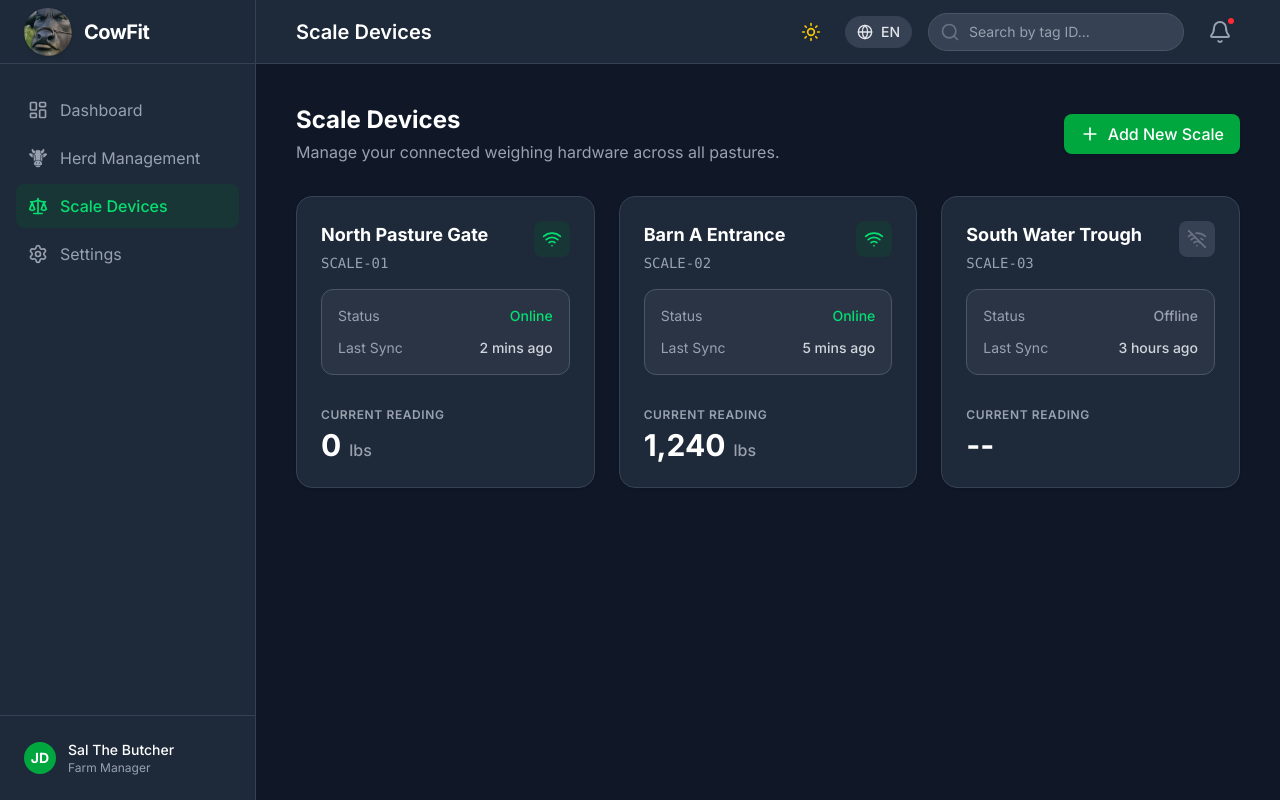
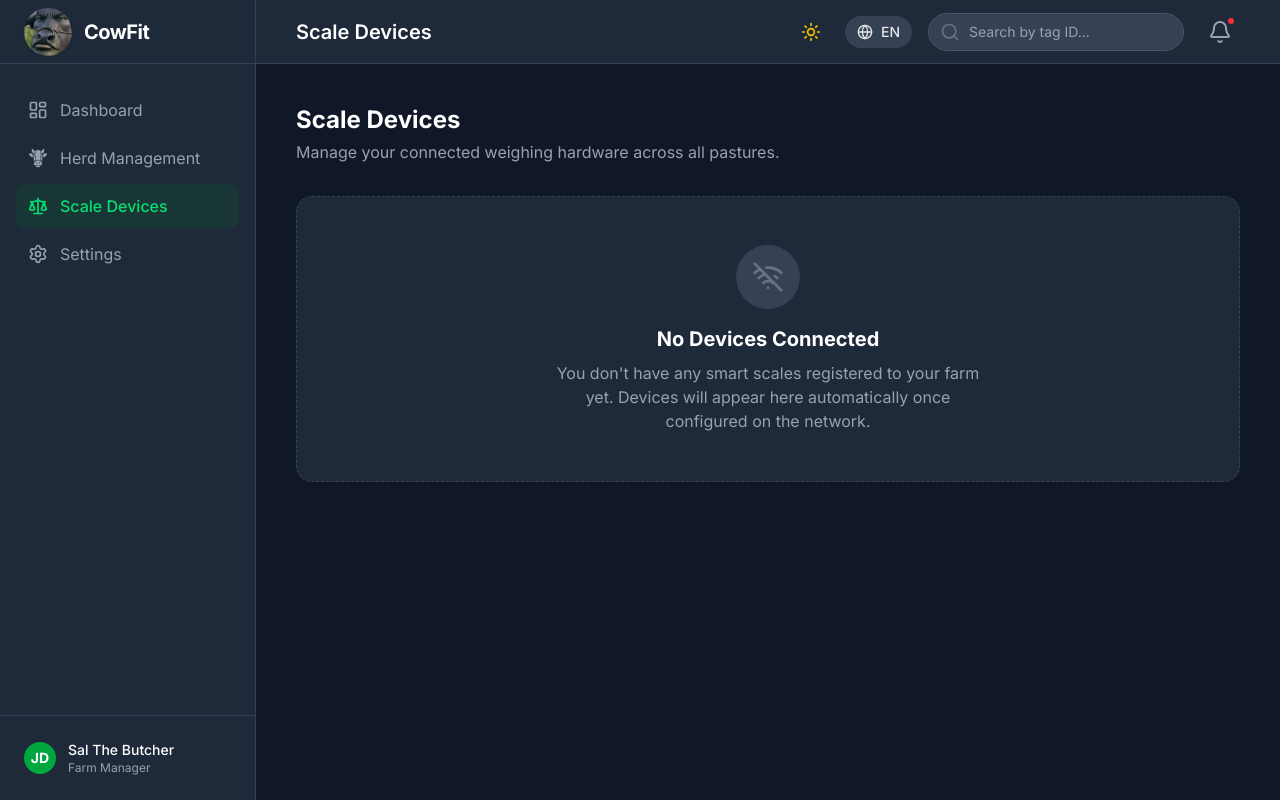
Before and after one commit to vichhekaChhan/CowDashboardSFE, a React (Vite) app: page / in a window 1280 px wide. Both pictures are taken after a click on the button "Scale Devices". Built offline with nearby package versions, Linux system fonts and the light colour scheme; a web font is replaced by a local one.

Commit message:
feat: clear mock devices and add empty state

```diff
--- a/src/pages/Devices.tsx
+++ b/src/pages/Devices.tsx
@@ -1,6 +1,6 @@
 import { useState } from 'react';
 import { useTranslation } from 'react-i18next';
-import { Plus, Wifi, WifiOff, ArrowLeft, Activity, RefreshCw, CheckCircle2, X } from 'lucide-react';
+import { Wifi, WifiOff, ArrowLeft, Activity, RefreshCw, CheckCircle2 } from 'lucide-react';
 
 interface Scale {
   id: string;
@@ -11,11 +11,7 @@ interface Scale {
   currentReading: string;
 }
 
-const initialMockScales: Scale[] = [
-  { id: 'SCALE-01', name: 'North Pasture Gate', status: 'online', battery: 85, lastSync: '2 mins ago', currentReading: '0 lbs' },
-  { id: 'SCALE-02', name: 'Barn A Entrance', status: 'online', battery: 42, lastSync: '5 mins ago', currentReading: '1,240 lbs' },
-  { id: 'SCALE-03', name: 'South Water Trough', status: 'offline', battery: 12, lastSync: '3 hours ago', currentReading: '--' },
-];
+const initialMockScales: Scale[] = [];
 
 const mockLogs = [
   { id: 1, time: '10:42 AM', type: 'Weight Recorded', details: 'Tag #8492 - 1,240 lbs', status: 'success' },
@@ -34,7 +30,6 @@ interface DevicesProps {
 export function Devices({ activeScaleId = null, setActiveScaleId = () => {}, weighingCowId = null, setWeighingCowId = () => {} }: DevicesProps) {
   const { t } = useTranslation();
   const [scalesData, setScalesData] = useState(initialMockScales);
-  const [showAddDeviceModal, setShowAddDeviceModal] = useState(false);
 
   const selectedScale = activeScaleId ? scalesData.find(s => s.id === activeScaleId) || null : null;
 
@@ -161,12 +156,9 @@ export function Devices({ activeScaleId = null, setActiveScaleId = () => {}, wei
           <h2 className="text-2xl font-bold text-gray-900 dark:text-white">{t('devices.title')}</h2>
           <p className="text-gray-500 dark:text-gray-400 mt-1">Manage your connected weighing hardware across all pastures.</p>
         </div>
-        <button onClick={() => setShowAddDeviceModal(true)} className="flex items-center space-x-2 bg-green-600 hover:bg-green-700 text-white px-4 py-2 rounded-lg font-medium transition-colors shadow-sm">
-          <Plus size={20} />
-          <span>{t('devices.addDevice')}</span>
-        </button>
       </div>
 
+      {scalesData.length > 0 ? (
         <div className="grid grid-cols-1 md:grid-cols-2 lg:grid-cols-3 gap-6">
           {scalesData.map((scale) => (
             <div
@@ -207,56 +199,15 @@ export function Devices({ activeScaleId = null, setActiveScaleId = () => {}, wei
             </div>
           ))}
         </div>
-
-      {/* Add Device Modal */}
-      {showAddDeviceModal && (
-        <div className="fixed inset-0 bg-black/40 backdrop-blur-sm z-[60] flex items-center justify-center p-4 animate-in fade-in duration-200">
-          <div className="bg-white dark:bg-gray-800 rounded-2xl shadow-xl w-full max-w-lg overflow-hidden animate-in zoom-in-95 duration-200 border border-gray-200 dark:border-gray-700">
-            <div className="p-6 border-b border-gray-100 dark:border-gray-700 flex justify-between items-center bg-gray-50 dark:bg-gray-800/50">
-              <div>
-                <h3 className="text-xl font-bold text-gray-900 dark:text-white">Add New Scale</h3>
-                <p className="text-sm text-gray-500 dark:text-gray-400 mt-1">Connect a new weighing scale to your network</p>
+      ) : (
+        <div className="bg-white dark:bg-gray-800 rounded-2xl border border-dashed border-gray-300 dark:border-gray-700 p-12 flex flex-col items-center justify-center text-center">
+          <div className="w-16 h-16 bg-gray-100 dark:bg-gray-700 rounded-full flex items-center justify-center mb-4">
+            <WifiOff className="w-8 h-8 text-gray-400 dark:text-gray-500" />
           </div>
-              <button onClick={() => setShowAddDeviceModal(false)} className="p-2 text-gray-400 hover:bg-gray-200 dark:hover:bg-gray-700 rounded-full transition-colors">
-                <X size={20} />
-              </button>
-            </div>
-
-            <form className="p-6 space-y-4" onSubmit={(e) => {
-              e.preventDefault();
-              const formData = new FormData(e.currentTarget);
-              const newScale = {
-                id: formData.get('scaleId') as string,
-                name: formData.get('name') as string,
-                status: 'online',
-                battery: 100,
-                lastSync: 'Just now',
-                currentReading: '0 lbs'
-              };
-              setScalesData([...scalesData, newScale]);
-              setShowAddDeviceModal(false);
-            }}>
-              <div className="space-y-4">
-                <div>
-                  <label className="block text-sm font-medium text-gray-700 dark:text-gray-300 mb-1">Scale ID / MAC Address</label>
-                  <input name="scaleId" required type="text" placeholder="e.g. SCALE-04" className="w-full px-4 py-2 border border-gray-300 dark:border-gray-600 rounded-lg focus:ring-2 focus:ring-green-500 focus:border-green-500 bg-white dark:bg-gray-700 text-gray-900 dark:text-white outline-none transition-colors" />
-                </div>
-                <div>
-                  <label className="block text-sm font-medium text-gray-700 dark:text-gray-300 mb-1">Scale Location Name</label>
-                  <input name="name" required type="text" placeholder="e.g. West Gate" className="w-full px-4 py-2 border border-gray-300 dark:border-gray-600 rounded-lg focus:ring-2 focus:ring-green-500 focus:border-green-500 bg-white dark:bg-gray-700 text-gray-900 dark:text-white outline-none transition-colors" />
-                </div>
-              </div>
-
-              <div className="pt-6 flex justify-end gap-3 border-t border-gray-100 dark:border-gray-700 mt-6">
-                <button type="button" onClick={() => setShowAddDeviceModal(false)} className="px-5 py-2.5 bg-white dark:bg-gray-800 border border-gray-300 dark:border-gray-600 text-gray-700 dark:text-gray-300 rounded-lg hover:bg-gray-50 dark:hover:bg-gray-700 font-medium transition-colors">
-                  Cancel
-                </button>
-                <button type="submit" className="px-5 py-2.5 bg-green-600 text-white rounded-lg hover:bg-green-700 font-medium transition-colors shadow-sm">
-                  Add Scale
-                </button>
-              </div>
-            </form>
-          </div>
+          <h3 className="text-xl font-bold text-gray-900 dark:text-white mb-2">No Devices Connected</h3>
+          <p className="text-gray-500 dark:text-gray-400 max-w-md">
+            You don't have any smart scales registered to your farm yet. Devices will appear here automatically once configured on the network.
+          </p>
         </div>
       )}
     </div>
```
Lines whose indentation alone changed are shown as unchanged.
